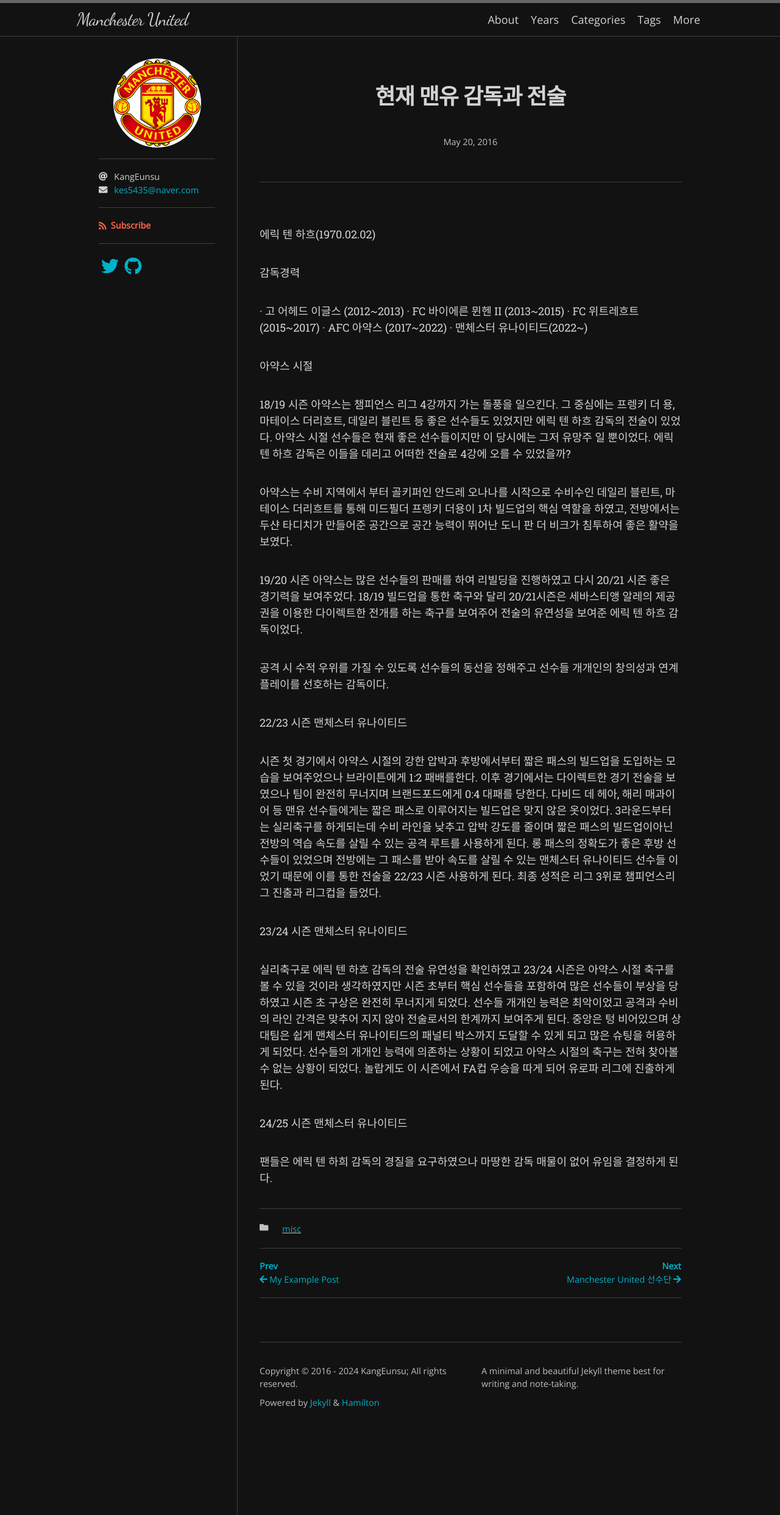
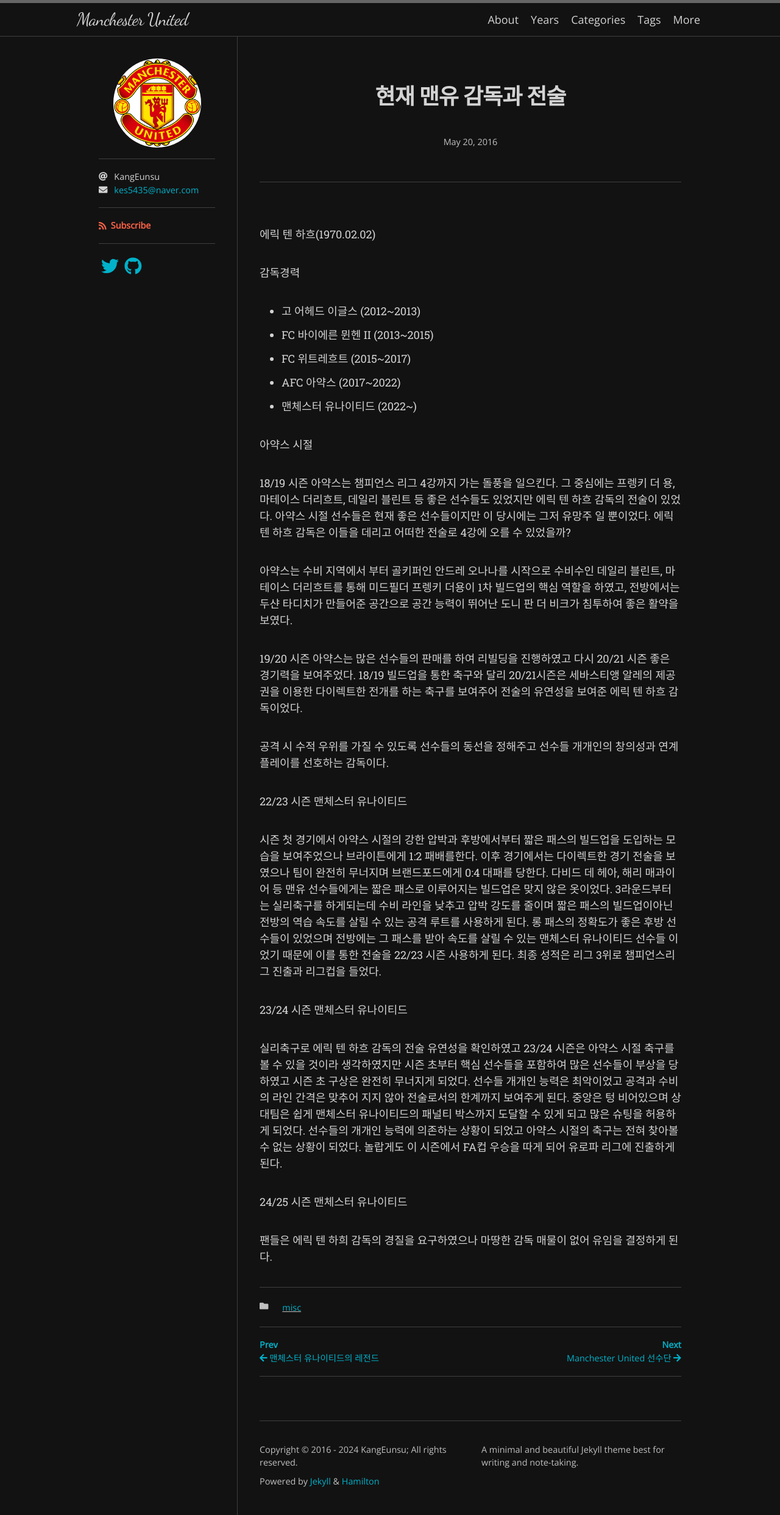
Before and after one commit to KangEunsu1/kangEunsu1.github.io, a Jekyll site: the page built from _posts/2016-05-20-super-long-article.md, in a window 1280 px wide. Shown: the whole page at 61% size. Built offline with Jekyll 4.4.1, drawn with Linux system fonts in a browser that asks for light colours; nearby versions of some CDN libraries; some web fonts are replaced.

Commit message:
haed coach

```diff
--- a/_posts/2016-05-20-my-example-post.md
+++ b/_posts/2016-05-20-my-example-post.md
@@ -1,5 +1,6 @@
 ---
 layout: post
+title: "맨체스터 유나이티드의 레전드"
 ---
 
 Eos eu docendi tractatos sapientem, brute option menandri in vix, quando vivendo accommodare te ius. Nec melius fastidii constituam id, viderer theophrastus ad sit, hinc semper periculis cum id. Noluisse postulant assentior est in, no choro sadipscing repudiandae vix. Vis in euismod delenit dignissim. Ex quod nostrum sit, suas decore animal id ius, nobis solet detracto quo te.
--- a/_posts/2016-05-20-super-long-article.md
+++ b/_posts/2016-05-20-super-long-article.md
@@ -8,11 +8,11 @@
 
 감독경력
 
-· 고 어헤드 이글스   (2012~2013)
-· FC 바이에른 뮌헨 II (2013~2015)
-· FC 위트레흐트 (2015~2017)
-· AFC 아약스 (2017~2022)
-· 맨체스터 유나이티드(2022~)
+- 고 어헤드 이글스   (2012~2013)
+- FC 바이에른 뮌헨 II (2013~2015)
+- FC 위트레흐트       (2015~2017)
+- AFC 아약스         (2017~2022)
+- 맨체스터 유나이티드 (2022~)
 
 
 
```
